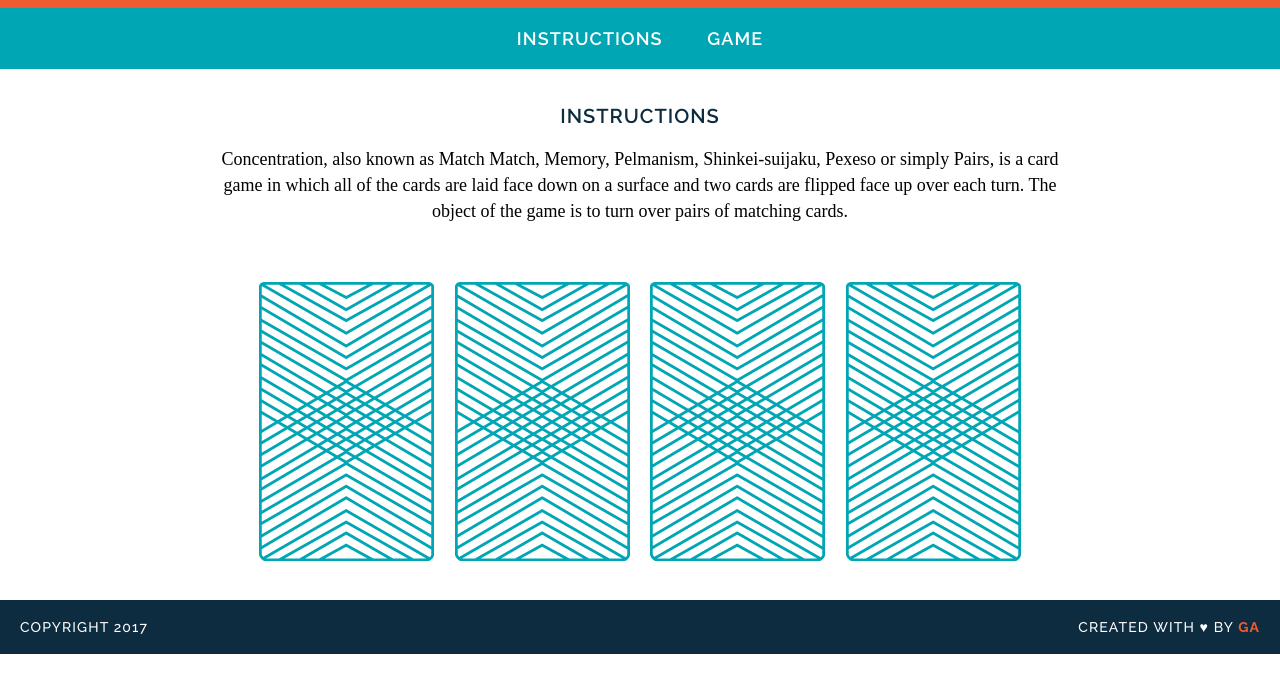
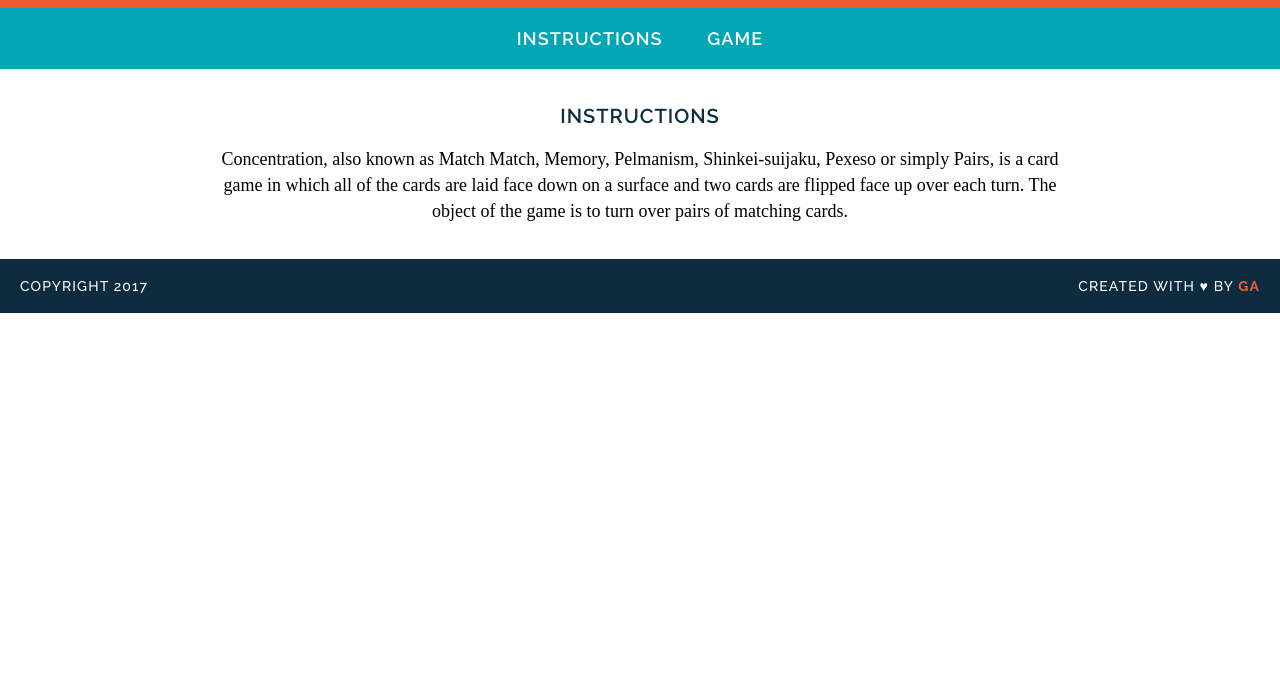
Before and after one commit to jdpintoGA/wdi-fundamentals-memorygame, a plain HTML site: page memory_game/index.html in a window 1280 px wide. Shown: the part 105-798 px from the top of the page. Drawn offline with Linux system fonts and the light colour scheme; a web font is replaced by a local one.

Commit message:
created game logic

```diff
--- a/memory_game/index.html
+++ b/memory_game/index.html
@@ -16,12 +16,9 @@
 <main>
 	<h2>Instructions</h2>
 		<p>Concentration, also known as Match Match, Memory, Pelmanism, Shinkei-suijaku, Pexeso or simply Pairs, is a card game in which all of the cards are laid face down on a surface and two cards are flipped face up over each turn. The object of the game is to turn over pairs of matching cards.</p>
-<div>
-	<img src="images/images/back.png" alt="Queen of Diamonds">
-	<img src="images/images/back.png" alt="Queen of Hearts">
-	<img src="images/images/back.png" alt="King of Diamonds">
-	<img src="images/images/back.png" alt="King of Hearts">
-</div>
+
+<div id="game-board" class="board clearfix"></div>
+
 </main>
 <footer class="clearfix">
 	<p class="copyright">Copyright 2017</p>
--- a/memory_game/js/main.js
+++ b/memory_game/js/main.js
@@ -41,6 +41,14 @@ console.log("user flipped "+ cards[cardId].rank);
 
 
 
+function createBoard(){
+	for (let i = 0; i < cards.length; i++) {
+		let cardElement = document.createElement("img").setAttribute("src", "images/back.png");
+		cardElement = this.
+	}
+};
+
+
 flipCard(0);
 console.log(cards[0].cardImage);
 console.log(cards[0].suit);
```
